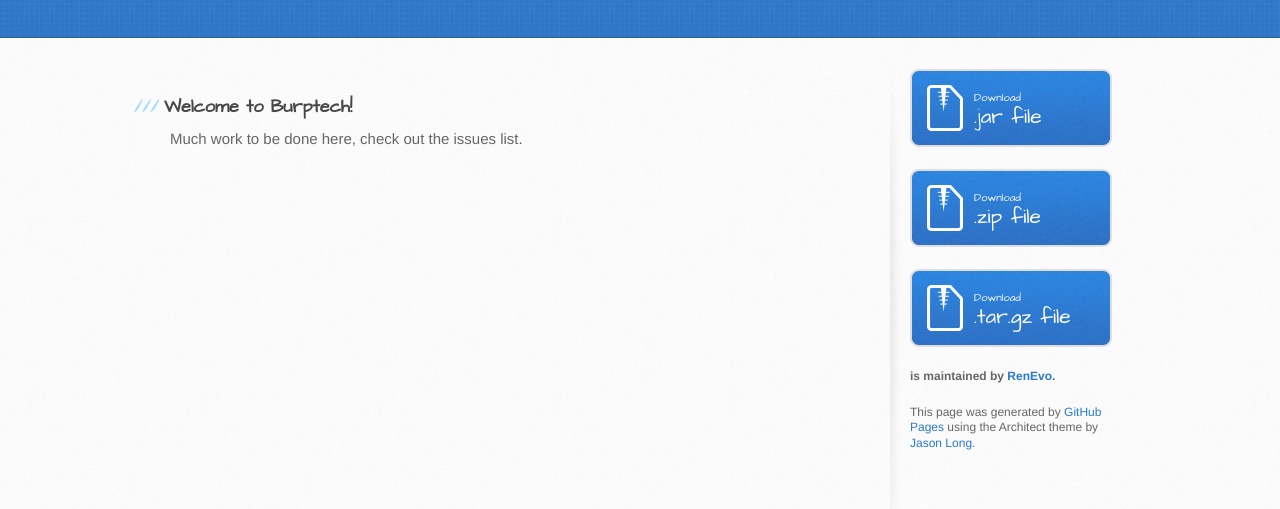
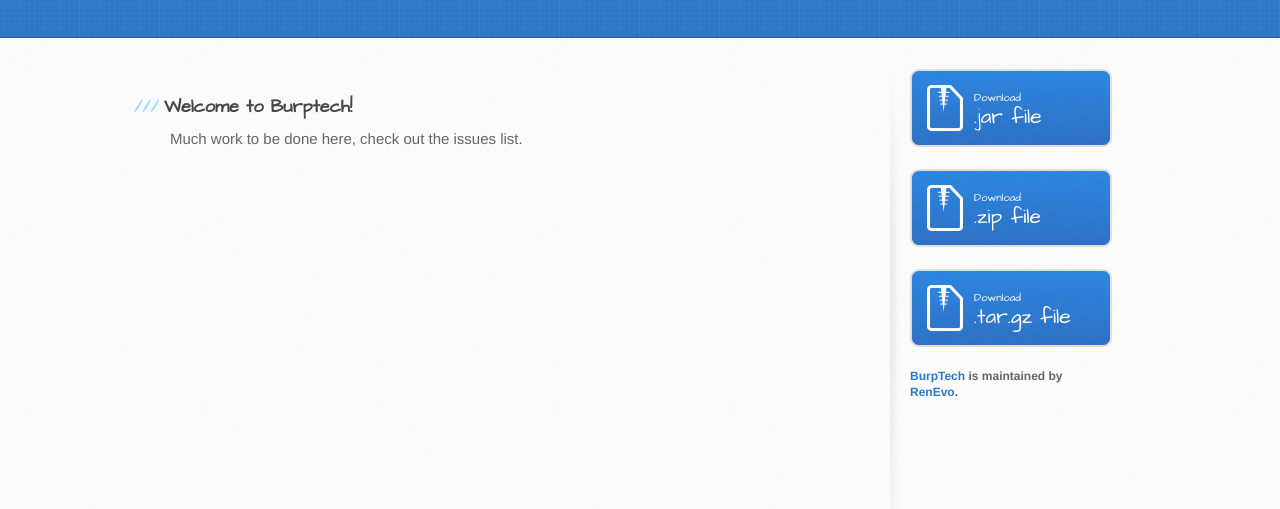
Before and after one commit to renevo/BurpTech, a plain HTML site: page index.html in a window 1280 px wide. Shown: the part 197-706 px from the top of the page. Drawn offline with Linux system fonts and the light colour scheme.

Commit message:
Update index.html

```diff
--- a/index.html
+++ b/index.html
@@ -48,9 +48,7 @@
             .tar.gz file
           </a>
 
-          <p class="repo-owner"><a href="https://github.com/RenEvo/BurpTech"></a> is maintained by <a href="https://github.com/RenEvo">RenEvo</a>.</p>
-
-          <p>This page was generated by <a href="pages.github.com">GitHub Pages</a> using the Architect theme by <a href="https://twitter.com/jasonlong">Jason Long</a>.</p>
+          <p class="repo-owner"><a href="https://github.com/RenEvo/BurpTech">BurpTech</a> is maintained by <a href="https://github.com/RenEvo">RenEvo</a>.</p>
         </aside>
       </div>
     </div>
```
